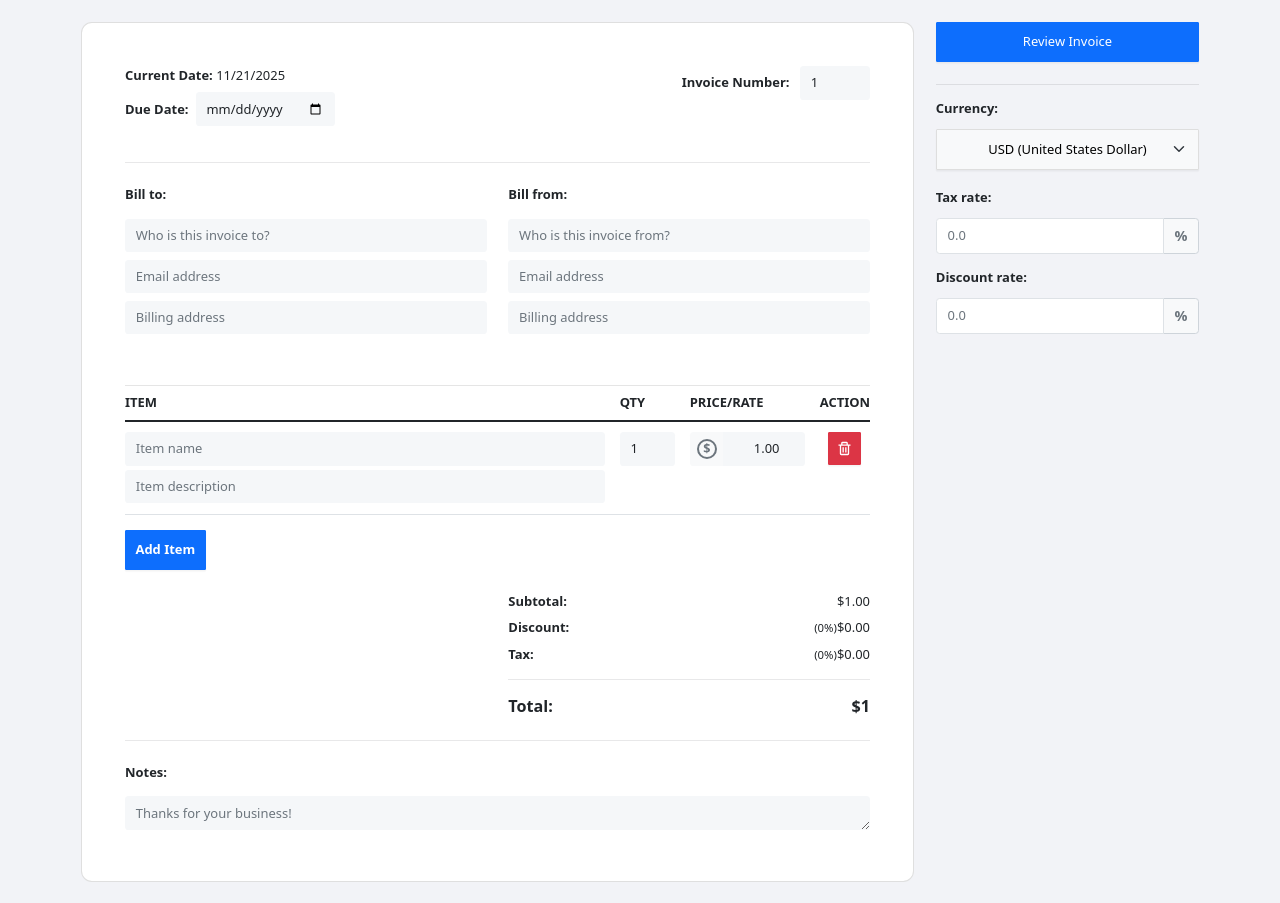
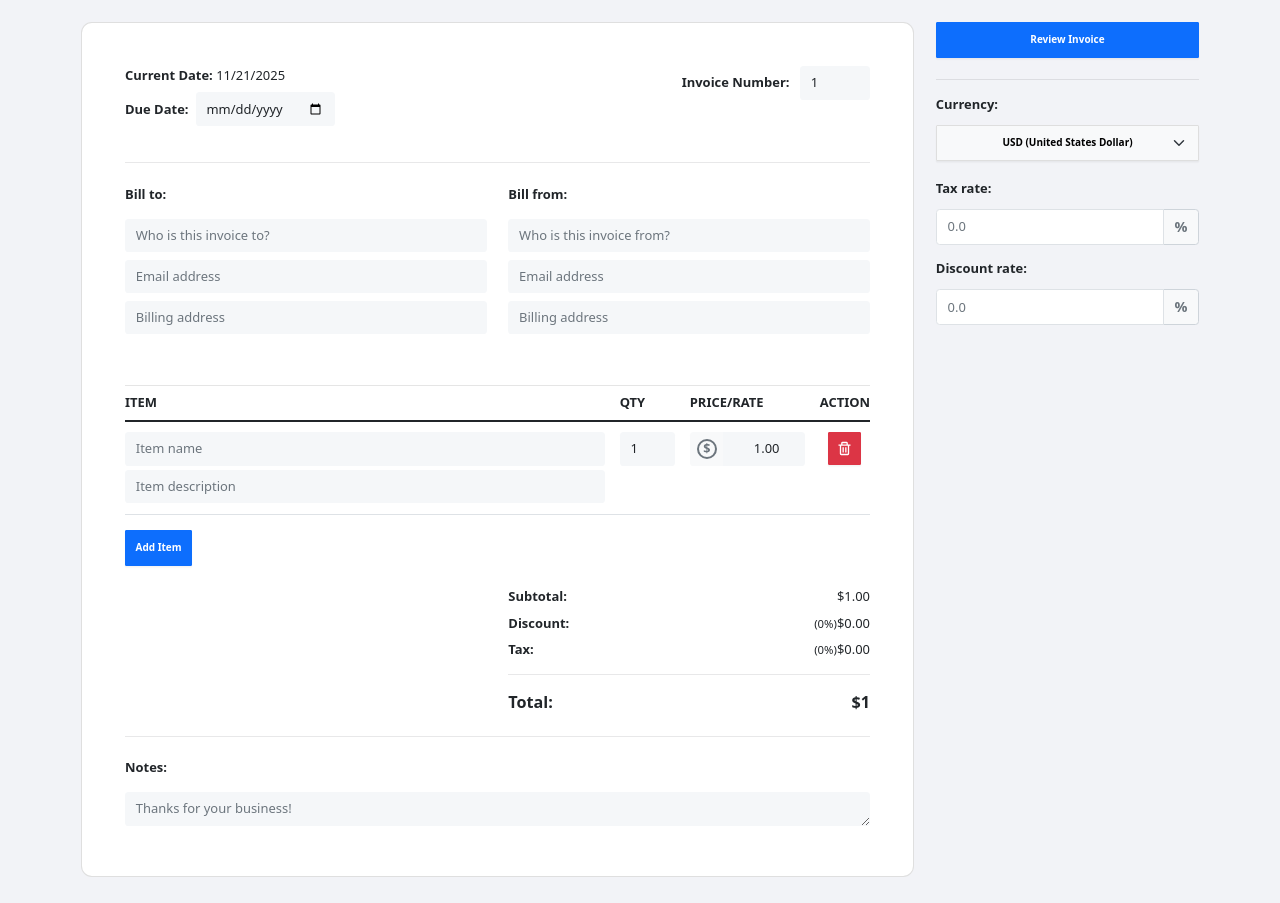
Before and after one commit to Kolossus-AI/Invoice-generator, a React (Create React App) app: page / in a window 1280 px wide. Built offline with nearby package versions, Linux system fonts and the light colour scheme.

Commit message:
[IGG-14] Change buttons design using Bootstrap (#11)
Squash-merge of feature branch for IGG-14

```diff
--- a/src/App.css
+++ b/src/App.css
@@ -12,9 +12,11 @@ html,
   min-height: 100vh
 }
 .btn {
-  font-size: 0.9rem; font-weight: 100;
+  font-size: 10px;
+  font-weight: bold;
+  border-radius: 3px;
+  box-shadow: 0 .1rem .1rem rgba(0,0,0,.05)!important;
   padding: 0.66rem; border-radius: 1px;
-  box-shadow: 0 .1rem .1rem rgba(0,0,0,.05)!important
 }
 .App-link {
   color: #61dafb;
```
